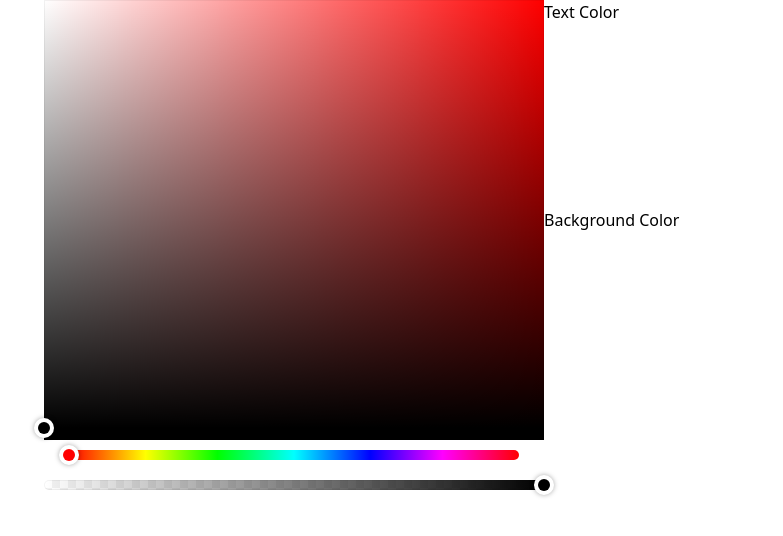
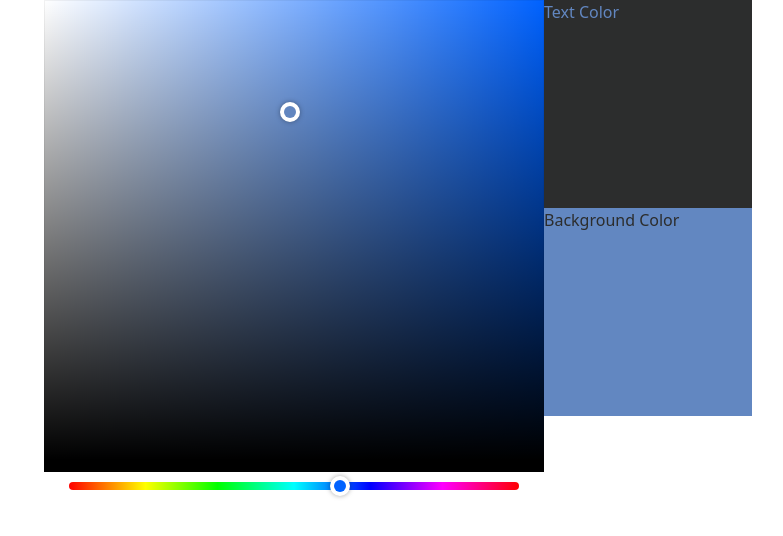
Before and after one commit to shareef99/colors, a Next.js app: page / in a window 1280 px wide. Shown: the top 536 px of the page, without its empty margins (242-1025 px from the left). Built offline with nearby package versions, Linux system fonts and the light colour scheme.

Commit message:
✨ calculating contrast ratio
Converted RGBA to RGB, removed alpha

```diff
--- a/pages/index.tsx
+++ b/pages/index.tsx
@@ -1,17 +1,44 @@
 import Head from "next/head";
-import { Fragment, useEffect, useState } from "react";
-import { RgbaStringColorPicker } from "react-colorful";
+import { Fragment, useState } from "react";
+import { RgbColor, RgbStringColorPicker } from "react-colorful";
 
 export default function Home() {
   const [currentColor, setCurrentColor] = useState<"bgColor" | "textColor">(
     "bgColor"
   );
-  const [bgColor, setBgColor] = useState<string>("");
-  const [textColor, setTextColor] = useState<string>("");
+  const [bgColor, setBgColor] = useState<string>("rgb(98, 135, 193)");
+  const [textColor, setTextColor] = useState<string>("rgb(44, 45, 45)");
 
   const changeColor = () => {
     if (currentColor === "bgColor") return setCurrentColor("textColor");
     setCurrentColor("bgColor");
+  };
+
+  const convertColorToRgbObject = (color: string): RgbColor => {
+    const rgb = color.match(/\d+/g);
+    return {
+      r: +rgb[0],
+      g: +rgb[1],
+      b: +rgb[2],
+    };
+  };
+
+  const getLuminance = ({ r, g, b }: RgbColor): number => {
+    let a = [r, g, b].map((v) => {
+      v /= 255;
+      return v <= 0.03928 ? v / 12.92 : Math.pow((v + 0.055) / 1.055, 2.4);
+    });
+    return a[0] * 0.2126 + a[1] * 0.7152 + a[2] * 0.0722;
+  };
+
+  const contrast = (textColor: RgbColor, bgColor: RgbColor): number => {
+    const lum1 = getLuminance(textColor);
+    const lum2 = getLuminance(bgColor);
+
+    const brightest = Math.max(lum1, lum2);
+    const darkest = Math.min(lum1, lum2);
+
+    return Math.round(((brightest + 0.05) / (darkest + 0.05)) * 100) / 100;
   };
 
   return (
@@ -27,7 +54,7 @@ export default function Home() {
         <section>
           <div className="flex justify-center">
             <div className="color-picker">
-              <RgbaStringColorPicker
+              <RgbStringColorPicker
                 color={currentColor === "bgColor" ? bgColor : textColor}
                 onChange={
                   currentColor === "bgColor" ? setBgColor : setTextColor
@@ -38,7 +65,17 @@ export default function Home() {
               <div
                 className="w-52 h-52"
                 style={{ backgroundColor: textColor, color: bgColor }}
-                onClick={() => setCurrentColor("textColor")}
+                onClick={() => {
+                  setCurrentColor("textColor");
+                  console.log(convertColorToRgbObject(bgColor), bgColor);
+                  console.log(convertColorToRgbObject(textColor), textColor);
+                  console.log(
+                    contrast(
+                      convertColorToRgbObject(textColor),
+                      convertColorToRgbObject(bgColor)
+                    )
+                  );
+                }}
               >
                 <span>Text Color</span>
               </div>
--- a/styles/globals.css
+++ b/styles/globals.css
@@ -36,19 +36,11 @@ a {
   border-radius: 0;
 }
 
-.color-picker .react-colorful .react-colorful__hue,
-.color-picker .react-colorful .react-colorful__alpha {
+.color-picker .react-colorful .react-colorful__hue {
+  width: calc(100% - 50px);
+  height: 8px;
   margin: 10px auto;
   border-radius: 20px;
-  height: 10px;
-}
-
-.color-picker .react-colorful .react-colorful__hue {
-  width: calc(100% - 50px);
-}
-
-.color-picker .react-colorful .react-colorful__alpha {
-  width: 100%;
 }
 
 .color-picker .react-colorful .react-colorful__pointer {
```
